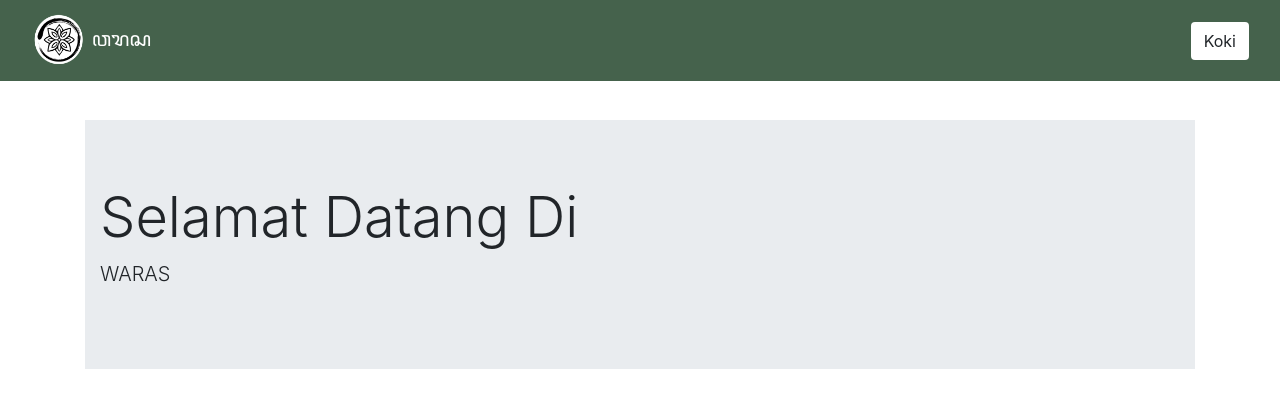
After one commit to CarakaMuhamadRahman/TugasBesar-IMK, a PHP site: page /dashboardKoki.html in a window 1280 px wide. The commit adds this page. Shown: the top 408 px of the page. Run offline with PHP 8.4, Linux system fonts and the light colour scheme.

Commit message:
Dashboard Koki (Belum Jadi)

```diff
--- /dev/null
+++ b/dashboardKoki.html
@@ -0,0 +1,50 @@
+<!doctype html>
+<html lang="en">
+  <head>
+    <!-- Required meta tags -->
+    <meta charset="utf-8">
+    <meta name="viewport" content="width=device-width, initial-scale=1, shrink-to-fit=no">
+
+    <!-- Bootstrap CSS -->
+    <link rel="stylesheet" href="https://cdn.jsdelivr.net/npm/bootstrap@4.6.1/dist/css/bootstrap.min.css" integrity="sha384-zCbKRCUGaJDkqS1kPbPd7TveP5iyJE0EjAuZQTgFLD2ylzuqKfdKlfG/eSrtxUkn" crossorigin="anonymous">
+
+    <!-- custom css -->
+    <link rel="stylesheet" href="Koki.css">
+
+    <title>WARAS</title>
+  </head>
+  <body>
+    <body>
+        <nav class="navbar navbar-expand-md navbar-dark fixed-top" style="background-color: rgb(69, 98, 76);">
+            <div class="container-fluid">
+              <a class="navbar-brand" href="#">
+                <img src="img/logoo 1.png" alt="" width="55" height="55">
+                ꦮꦫꦱ
+              </a>
+                <button class="btn" type="submit" style="background-color: rgb(255, 255, 255);">Koki</button>
+            </div>
+          </nav>
+          <br><br><br><br><br>
+          <div class="container">
+          <div class="jumbotron jumbotron-fluid">
+            <div class="container">
+              <h1 class="display-4">Selamat Datang Di</h1>
+              <p class="lead">WARAS</p>
+            </div>
+          </div>
+        </div>
+
+    <!-- Optional JavaScript; choose one of the two! -->
+
+    <!-- Option 1: jQuery and Bootstrap Bundle (includes Popper) -->
+    <script src="https://cdn.jsdelivr.net/npm/jquery@3.5.1/dist/jquery.slim.min.js" integrity="sha384-DfXdz2htPH0lsSSs5nCTpuj/zy4C+OGpamoFVy38MVBnE+IbbVYUew+OrCXaRkfj" crossorigin="anonymous"></script>
+    <script src="https://cdn.jsdelivr.net/npm/bootstrap@4.6.1/dist/js/bootstrap.bundle.min.js" integrity="sha384-fQybjgWLrvvRgtW6bFlB7jaZrFsaBXjsOMm/tB9LTS58ONXgqbR9W8oWht/amnpF" crossorigin="anonymous"></script>
+
+    <!-- Option 2: Separate Popper and Bootstrap JS -->
+    <!--
+    <script src="https://cdn.jsdelivr.net/npm/jquery@3.5.1/dist/jquery.slim.min.js" integrity="sha384-DfXdz2htPH0lsSSs5nCTpuj/zy4C+OGpamoFVy38MVBnE+IbbVYUew+OrCXaRkfj" crossorigin="anonymous"></script>
+    <script src="https://cdn.jsdelivr.net/npm/popper.js@1.16.1/dist/umd/popper.min.js" integrity="sha384-9/reFTGAW83EW2RDu2S0VKaIzap3H66lZH81PoYlFhbGU+6BZp6G7niu735Sk7lN" crossorigin="anonymous"></script>
+    <script src="https://cdn.jsdelivr.net/npm/bootstrap@4.6.1/dist/js/bootstrap.min.js" integrity="sha384-VHvPCCyXqtD5DqJeNxl2dtTyhF78xXNXdkwX1CZeRusQfRKp+tA7hAShOK/B/fQ2" crossorigin="anonymous"></script>
+    -->
+  </body>
+</html>
```
Also changed, not shown: style.css (+7 -8 lines), img/Image_Koki.png (added), img/logoo 1.png (added).
